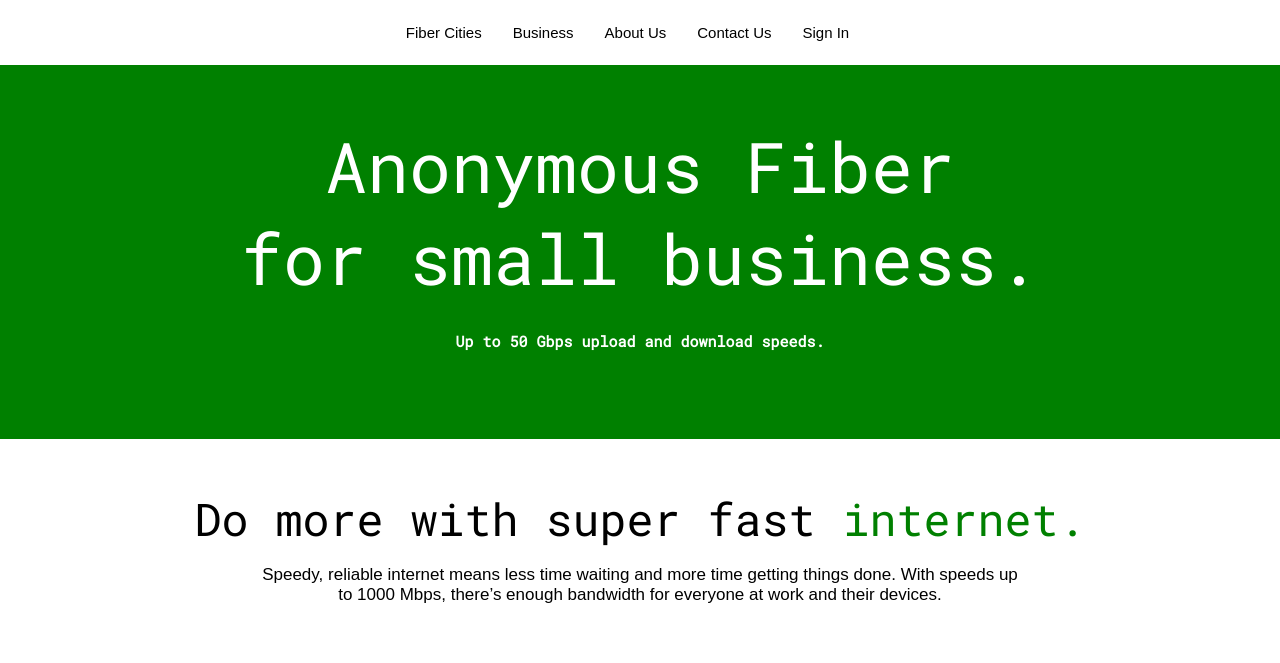
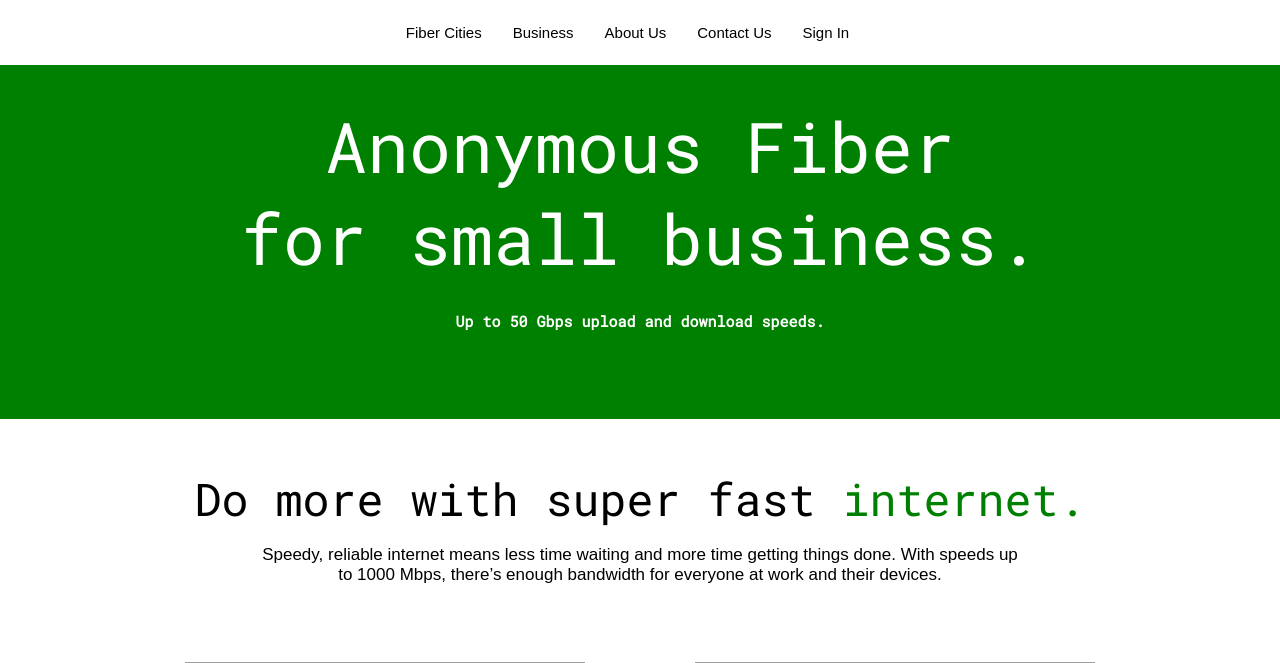
Before and after one commit to radix007/anonymousfiber, a PHP site: page /Business.html in a window 1280 px wide. Shown: the top 663 px of the page. Run offline with PHP 8.4, Linux system fonts and the light colour scheme; some libraries are stand-ins or nearby versions; grey boxes are pictures that could not be loaded.

Commit message:
Changed padding-top of business-hero bac to 100

```diff
--- a/style.css
+++ b/style.css
@@ -426,7 +426,7 @@ span {
     box-sizing: border-box;
     height: 100%;
     width: 100%;
-    padding-top: 120px;
+    padding-top: 100px;
     background-color: green;
     text-align: center;
     color: white;
```
